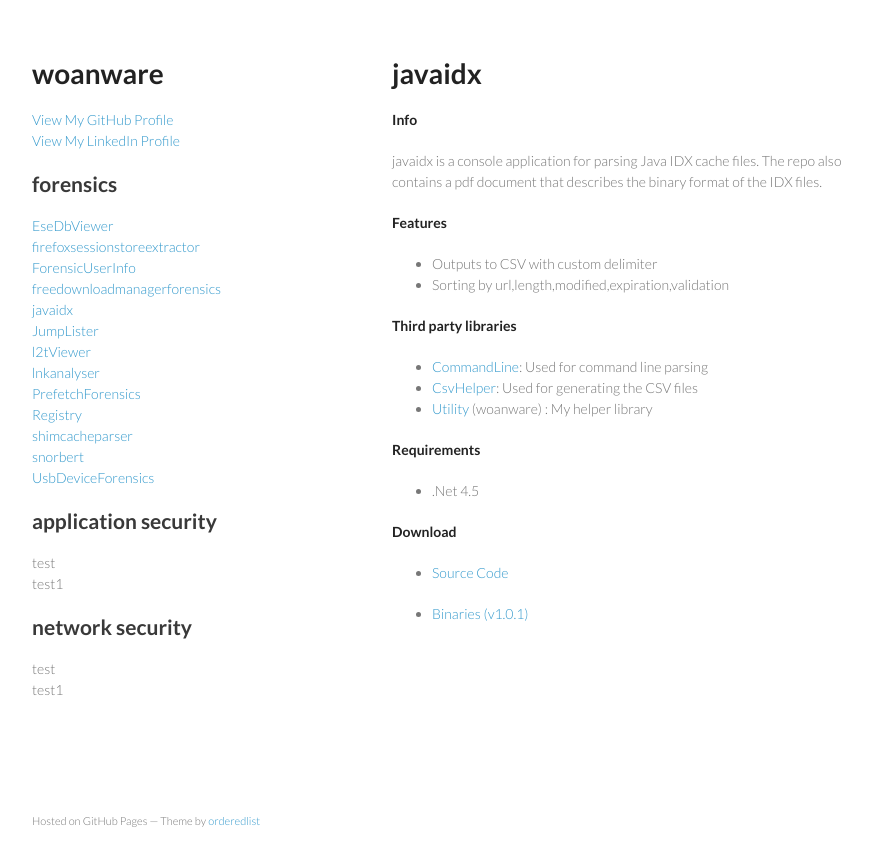
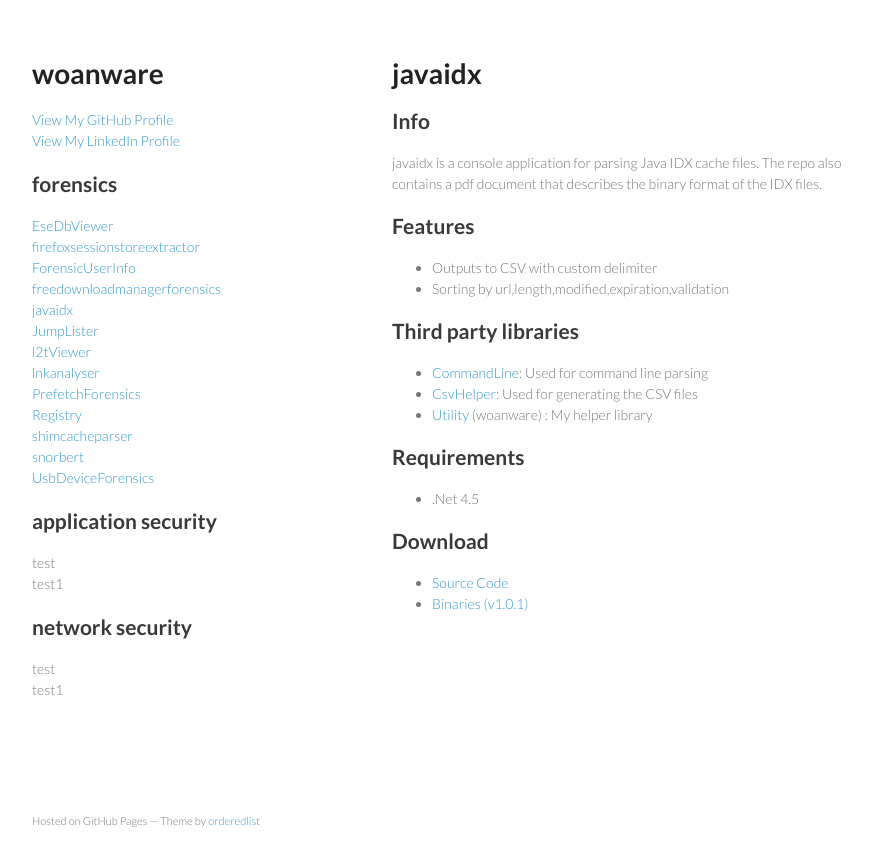
Before and after one commit to woanware/woanware.github.io, a Jekyll site: the page built from forensics/javaidx.md, in a window 1280 px wide. Shown: the top 866 px of the page, without its empty margins (178-1050 px from the left). Built offline with Jekyll 4.4.1, drawn with Linux system fonts in a browser that asks for light colours.

Commit message:
Formatting changes

```diff
--- a/forensics/javaidx.md
+++ b/forensics/javaidx.md
@@ -3,29 +3,28 @@
 title: javaidx
 ---
 
-# javaidx
+# javaidx #
 
-**Info**
+## Info ##
 
 javaidx is a console application for parsing Java IDX cache files. The repo also contains a pdf document that describes the binary format of the IDX files.
 
-**Features**
+## Features ##
 
 - Outputs to CSV with custom delimiter
 - Sorting by url,length,modified,expiration,validation
 
-**Third party libraries**
+## Third party libraries ##
 
 - [CommandLine](https://github.com/gsscoder/commandline): Used for command line parsing
 - [CsvHelper](https://github.com/JoshClose/CsvHelper): Used for generating the CSV files
 - [Utility](/) (woanware) : My helper library
 
-**Requirements**
+## Requirements ##
 
 - .Net 4.5
 
-**Download**
+## Download ##
 
 - [Source Code](https://github.com/woanware/javaidx)
-
 - [Binaries (v1.0.1)](/downloads/javaidex.v.1.0.1.zip)
```
Also changed, not shown: forensics/l2tviewer.md (+6 -6 lines).
